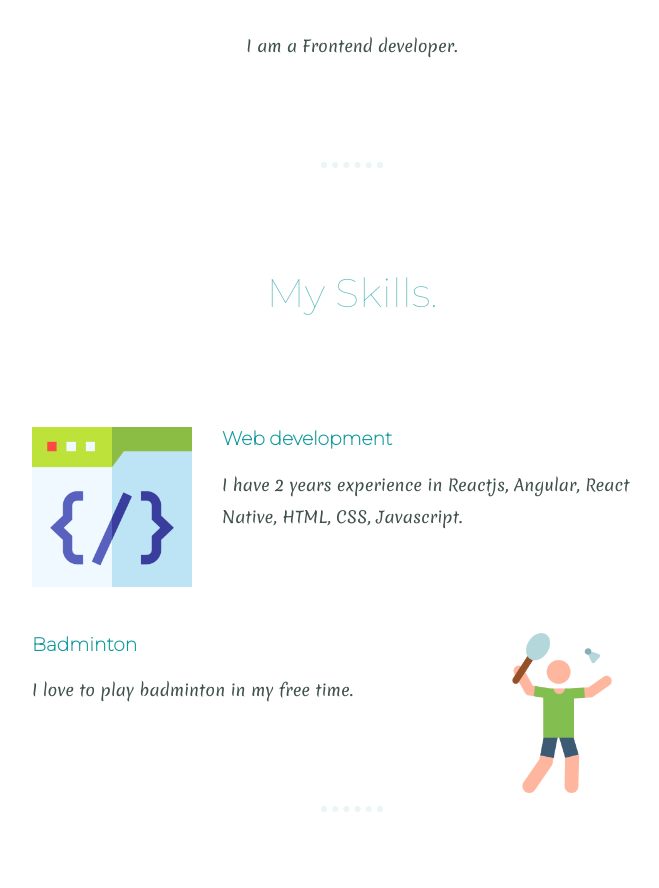
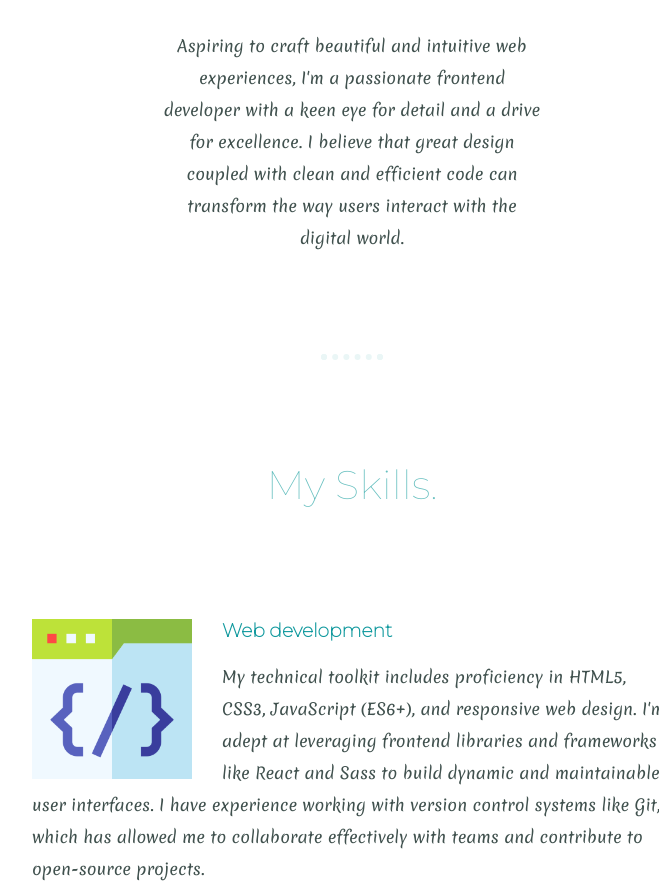
Before and after one commit to WandaWeira/personal, a plain HTML site: page index.html in a window 1280 px wide. Shown: the part 1118-2006 px from the top of the page, without its empty margins (288-947 px from the left). Drawn offline with Linux system fonts and the light colour scheme.

Commit message:
Update index.html

```diff
--- a/index.html
+++ b/index.html
@@ -21,7 +21,7 @@
   <div class="profile">
     <img class="prof" src="images/wanda.jpg" alt="wanda">
     <h2>Hello.</h2>
-    <p class="intro">I am a Frontend developer.</p>
+    <p class="intro">Aspiring to craft beautiful and intuitive web experiences, I'm a passionate frontend developer with a keen eye for detail and a drive for excellence. I believe that great design coupled with clean and efficient code can transform the way users interact with the digital world.</p>
   </div>
   <hr>
   <div class="skills">
@@ -29,12 +29,12 @@
     <div class="skill-row">
       <img class="prof-img" src="images/css.png" alt="web-image">
       <h3>Web development</h3>
-      <p>I have 2 years experience in Reactjs, Angular, React Native, HTML, CSS, Javascript.</p>
+      <p>My technical toolkit includes proficiency in HTML5, CSS3, JavaScript (ES6+), and responsive web design. I'm adept at leveraging frontend libraries and frameworks like React and Sass to build dynamic and maintainable user interfaces. I have experience working with version control systems like Git, which has allowed me to collaborate effectively with teams and contribute to open-source projects.</p>
     </div>
-    <div class="skill-row">
+<div class="skill-row">
       <img class="skill-img" src="images/badminton.png" alt="">
-      <h3>Badminton</h3>
-      <p>I love to play badminton in my free time.</p>
+      <h3>Passion</h3>
+      <p>What drives me as a frontend developer is the opportunity to create seamless user experiences that captivate and delight. I believe in the power of user-centric design, where every pixel and interaction is carefully thought out to make the digital world more accessible and enjoyable.</p>
     </div>
   </div>
   <hr>
@@ -43,7 +43,7 @@
     <h3>Please contact me using the information below</h3>
     <p>+256 773599715</p>
     <p>rashidahweira@gmail.com</p>
-<!--     <p class="contact-message">If you have computer science problems contact me please and we shall talk more about the problems and find a solution.</p> -->
+<p class="contact-message">I'm always looking to connect with fellow developers, designers, and potential clients to collaborate on exciting projects or discuss ideas. Feel free to reach out to me via email or connect with me on LinkedIn. Let's build something amazing together!</p>
     <a class="btn" href="mailto:name@email.com">CONTACT ME</a>
   </div>
 </div>
```
